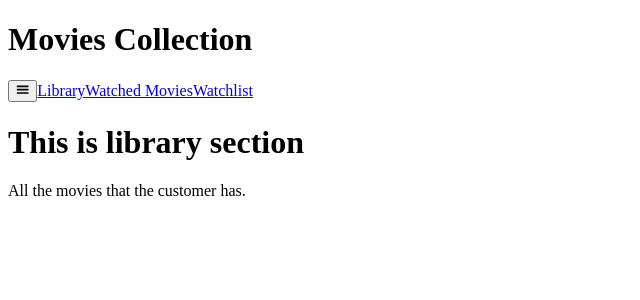
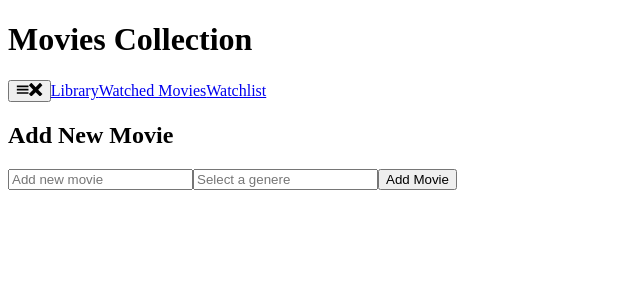
Before and after one commit to marilirulita/movies_collection, a React (Create React App) app: page / in a window 1280 px wide. Shown: the top 300 px of the page, without its empty margins (0-640 px from the left). Built offline with nearby package versions, Linux system fonts and the light colour scheme.

Commit message:
Add new movies and display it

```diff
--- a/package.json
+++ b/package.json
@@ -11,6 +11,8 @@
     "react-icons": "^4.3.1",
     "react-router-dom": "^6.2.2",
     "react-scripts": "^5.0.0",
+    "react-uuid": "^1.0.2",
+    "uuid": "^8.3.2",
     "web-vitals": "^2.1.4"
   },
   "scripts": {
--- a/src/components/Library.js
+++ b/src/components/Library.js
@@ -1,8 +1,60 @@
-const Library = () => (
-  <div>
-    <h1>This is library section</h1>
-    <p>All the movies that the customer has.</p>
-  </div>
-);
+import { v4 as uuidv4 } from 'uuid';
+import { useState } from 'react';
+
+const Library = () => {
+  const newMovie = {
+    title: '',
+    genere: '',
+    id: '',
+  };
+  const [state, setState] = useState(newMovie);
+  const [library, setNewMovie] = useState([]);
+
+  const submitNewMovie = () => {
+    if (state.title !== '' && state.genere !== '') {
+      state.id = uuidv4();
+      setNewMovie([...library, state]);
+      setState({ title: '', genere: '' });
+    }
+  };
+
+  return (
+    <div>
+      <h2>Add New Movie</h2>
+      <div>
+        <input
+          className="inputs"
+          type="text"
+          placeholder="Add new movie"
+          value={state.title}
+          onChange={(e) => setState({ title: e.target.value, genere: state.genere })}
+        />
+        <input
+          className="inputs"
+          type="text"
+          placeholder="Select a genere"
+          value={state.genere}
+          onChange={(e) => setState({ title: state.title, genere: e.target.value })}
+        />
+        <button
+          type="submit"
+          value="add-movie"
+          onClick={submitNewMovie}
+          className="add-movie-button"
+        >
+          <span>Add Movie</span>
+        </button>
+      </div>
+      <div>
+        {library.map((movie) => (
+          <div key={movie.id}>
+            <h3>{movie.title}</h3>
+            <span>{movie.genere}</span>
+          </div>
+        ))}
+      </div>
+    </div>
+  );
+};
 
 export default Library;
--- a/src/components/Navbar.js
+++ b/src/components/Navbar.js
@@ -1,5 +1,6 @@
 import { Link } from 'react-router-dom';
-import { GiHamburgerMenu } from "react-icons/gi";
+import { GiHamburgerMenu } from 'react-icons/gi';
+import { ImCross } from 'react-icons/im';
 
 const Navbar = () => (
   <div>
@@ -7,7 +8,10 @@ const Navbar = () => (
       <h1>Movies Collection</h1>
     </div>
     <div>
-      <button type='submit'><GiHamburgerMenu /></button>
+      <button type="submit" aria-label="Hamburguer Menu">
+        <GiHamburgerMenu />
+        <ImCross />
+      </button>
       <Link to="/">Library</Link>
       <Link to="/watchedMovies">Watched Movies</Link>
       <Link to="/watchlist">Watchlist</Link>
--- a/src/index.js
+++ b/src/index.js
@@ -1,19 +1,13 @@
 import React from 'react';
 import ReactDOM from 'react-dom';
-
 import { BrowserRouter as Router } from 'react-router-dom';
-// import { Provider } from 'react-redux';
-// import store from './redux/configureStore';
-
 import App from './App';
 
 ReactDOM.render(
   <React.StrictMode>
-    {/* <Provider store={store}> */}
     <Router>
       <App />
     </Router>
-    {/* </Provider> */}
   </React.StrictMode>,
   document.getElementById('root'),
 );
```
Also changed, not shown: 1 other file (tests, documents, lock files or other folders).
